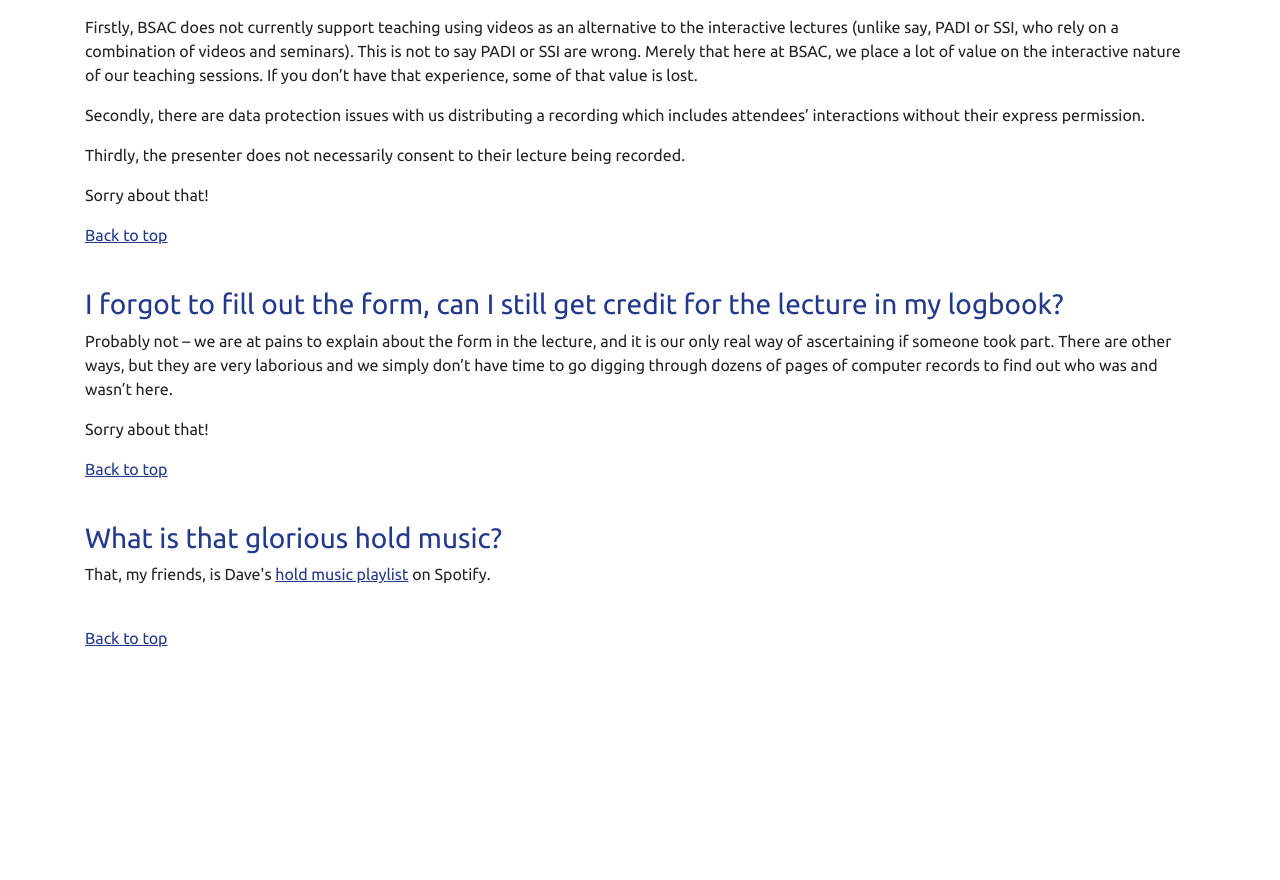
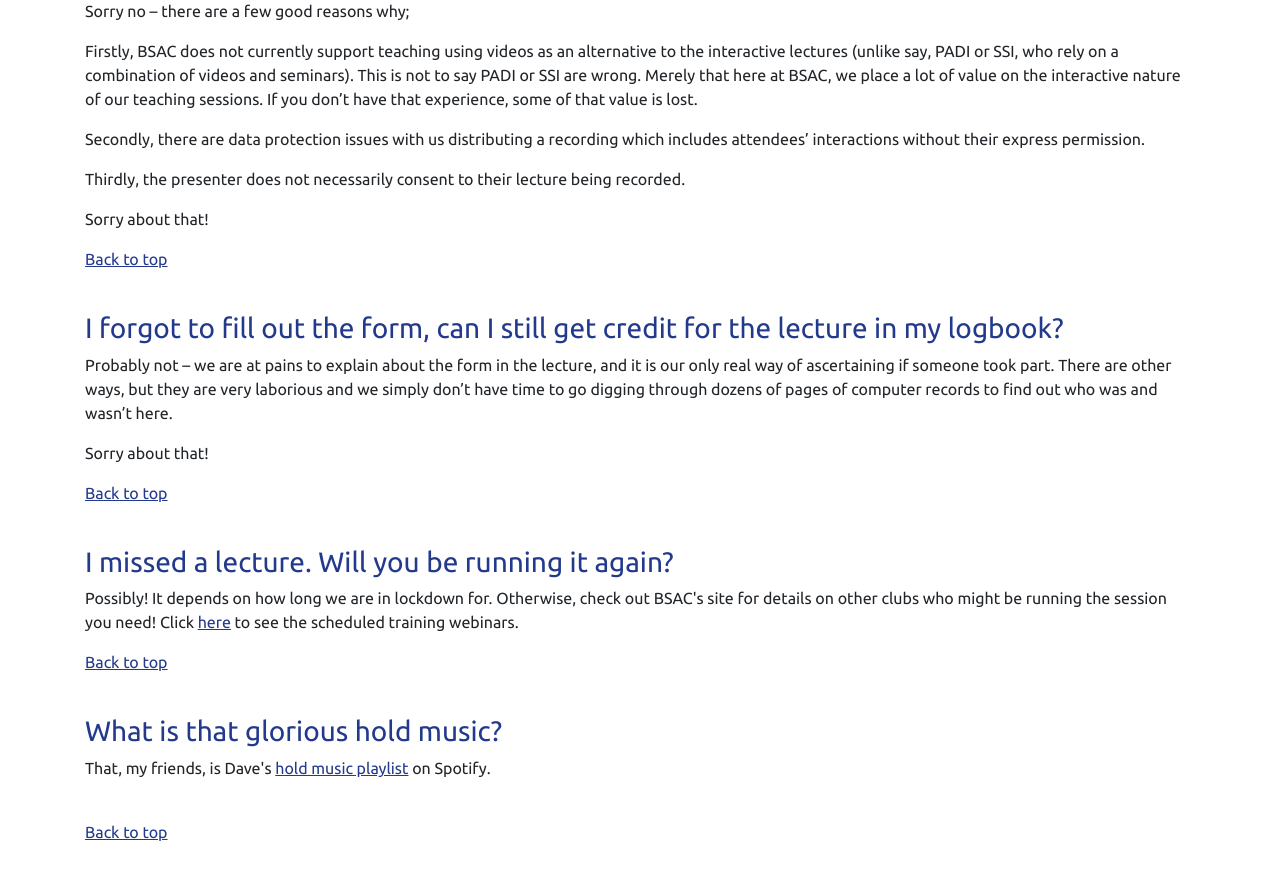
Before and after one commit to RUBSAC/rubsac.github.io, a Jekyll site: the page built from faq.html, in a window 1280 px wide and 900 px high, scrolled down 1560 px. Shown: the top 880 px of the window. Built offline with Jekyll 4.4.1, drawn with Linux system fonts in a browser that asks for light colours; nearby versions of some CDN libraries; comment, search, counter and statistics services are not loaded; before the commit the page ends 2266 px from its top, so only the background shows below that; some of the changed text lies outside the part shown.

Commit message:
Added question to FAQ

```diff
--- a/faq.html
+++ b/faq.html
@@ -20,7 +20,8 @@ layout: default
                         <li><a href="#q5">Can we get a recording of the lecture please?</a></li>
                         <li><a href="#q6">I forgot to fill out the form, can I still get credit for the lecture in my
                                 logbook?</a></li>
-                        <li><a href="#q7">What is that glorious hold music?</a></li>
+                        <li><a href="#q7">I missed a lecture. Will you be running it again?</a></li>
+                        <li><a href="#q8">What is that glorious hold music?</a></li>
                     </ol>
                     <br />
 
@@ -134,6 +135,19 @@ layout: default
                     <br />
 
                     <a name="q7"></a>
+                    <h3>I missed a lecture. Will you be running it again?</h3>
+                    <p>
+                        Possibly! It depends on how long we are in lockdown for. Otherwise, check out BSAC's site for
+                        details on other clubs who might be running the session you need! Click
+                        <a href="https://www.bsac.com/training/online-learning/scheduled-training-webinars/" target="_blank">here</a>
+                        to see the scheduled training webinars.
+                    </p>
+                    <p class="float-center">
+                        <a href="#">Back to top</a>
+                    </p>
+                    <br />
+
+                    <a name="q8"></a>
                     <h3>What is that glorious hold music?</h3>
                     <p>
                         That, my friends, is Dave's <a href="https://open.spotify.com/playlist/0GSO8wbjFYGsIV1TFvbscD?si=R6gjGXqqTpKF5ko9u5A-jw"
```
Also changed, not shown: Content/other-join-options.png (added).
